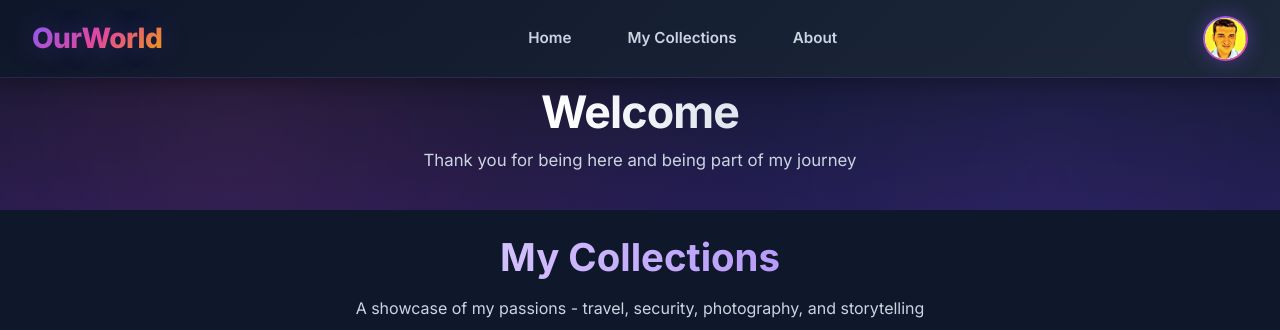
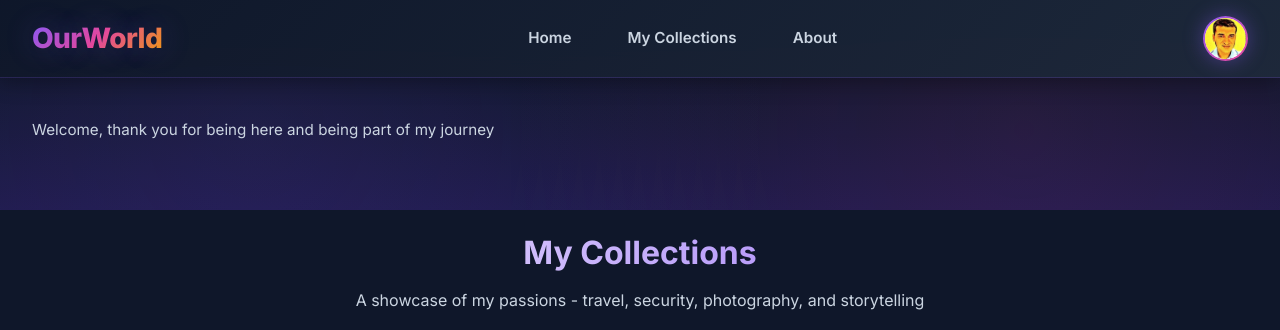
Before and after one commit to nepalboy/myworld, a React (Vite) app: page / in a window 1280 px wide. Shown: the top 330 px of the page. Built offline with nearby package versions, Linux system fonts and the light colour scheme.

Commit message:
Welcome text: single line, left-aligned, smaller font; reduce My Collections title

```diff
--- a/src/App.css
+++ b/src/App.css
@@ -102,8 +102,8 @@
   min-height: 20vh;
   display: flex;
   align-items: center;
-  justify-content: center;
-  text-align: center;
+  justify-content: flex-start;
+  text-align: left;
   padding: var(--spacing-xs) var(--spacing-lg);
   margin-top: 50px;
   background: var(--gradient-dark);
@@ -118,8 +118,8 @@
   right: 0;
   bottom: 0;
   background:
-    radial-gradient(circle at 20% 50%, rgba(236, 72, 153, 0.15) 0%, transparent 50%),
-    radial-gradient(circle at 80% 80%, rgba(139, 92, 246, 0.15) 0%, transparent 50%);
+    radial-gradient(circle at 20% 50%, rgba(139, 92, 246, 0.1) 0%, transparent 50%),
+    radial-gradient(circle at 80% 50%, rgba(236, 72, 153, 0.1) 0%, transparent 50%);
   animation: pulse 8s ease-in-out infinite;
 }
 
@@ -127,20 +127,19 @@
 
   0%,
   100% {
-    opacity: 1;
-    transform: scale(1);
+    opacity: 0.5;
   }
 
   50% {
-    opacity: 0.7;
-    transform: scale(1.1);
+    opacity: 1;
   }
 }
 
 .hero-content {
   position: relative;
   z-index: 1;
-  max-width: 900px;
+  max-width: 1400px;
+  width: 100%;
 }
 
 .hero-title {
@@ -155,10 +154,10 @@
 }
 
 .hero-tagline {
-  font-size: 1.05rem;
+  font-size: 0.95rem;
   color: var(--text-secondary);
-  max-width: 600px;
-  margin: 0 auto;
+  max-width: 100%;
+  margin: 0;
   line-height: 1.6;
   animation: fadeInUp 0.8s ease-out 0.2s both;
 }
@@ -222,7 +221,7 @@
 }
 
 .section-title {
-  font-size: 2.4rem;
+  font-size: 2rem;
   margin-bottom: var(--spacing-sm);
   background: linear-gradient(to right, var(--white), var(--primary));
   -webkit-background-clip: text;
--- a/src/App.tsx
+++ b/src/App.tsx
@@ -91,9 +91,8 @@ function HomePage() {
     <>
       <section className="hero">
         <div className="hero-content">
-          <h2 className="hero-title">Welcome</h2>
           <p className="hero-tagline">
-            Thank you for being here and being part of my journey
+            Welcome, thank you for being here and being part of my journey
           </p>
         </div>
       </section>
```
